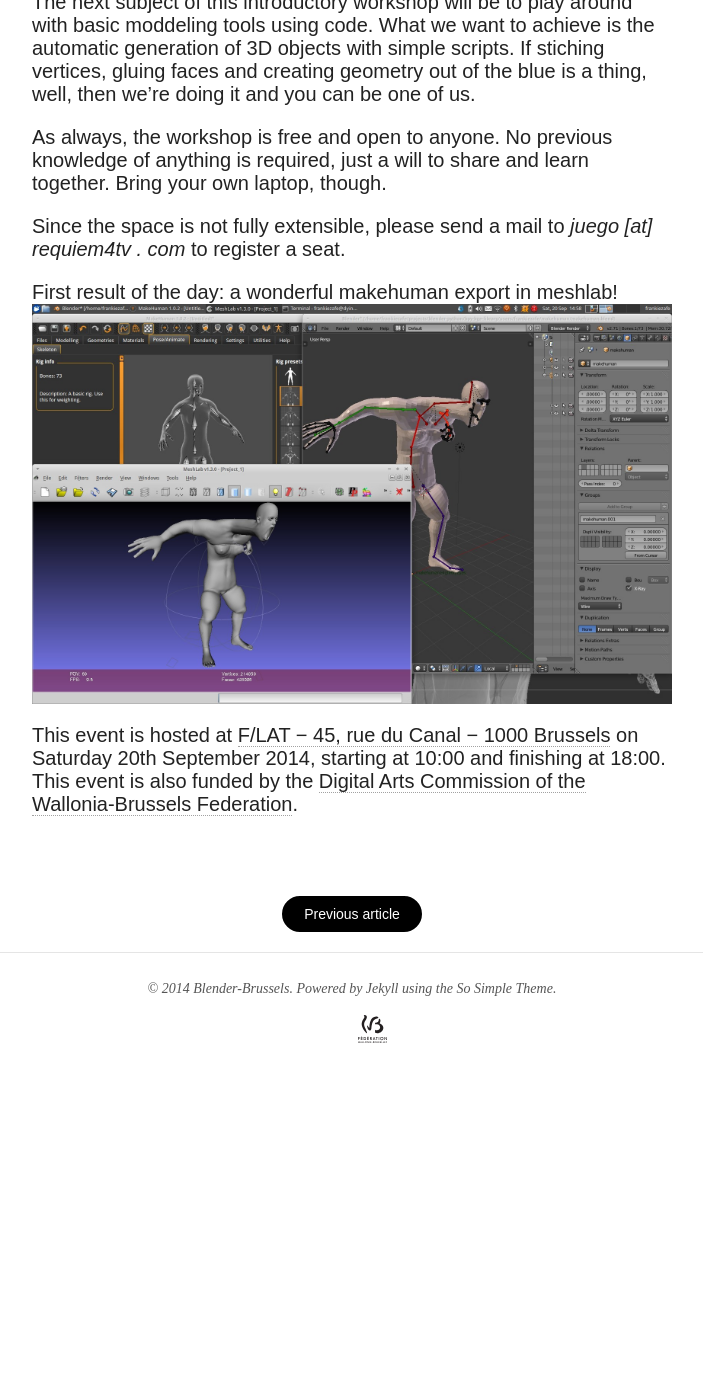
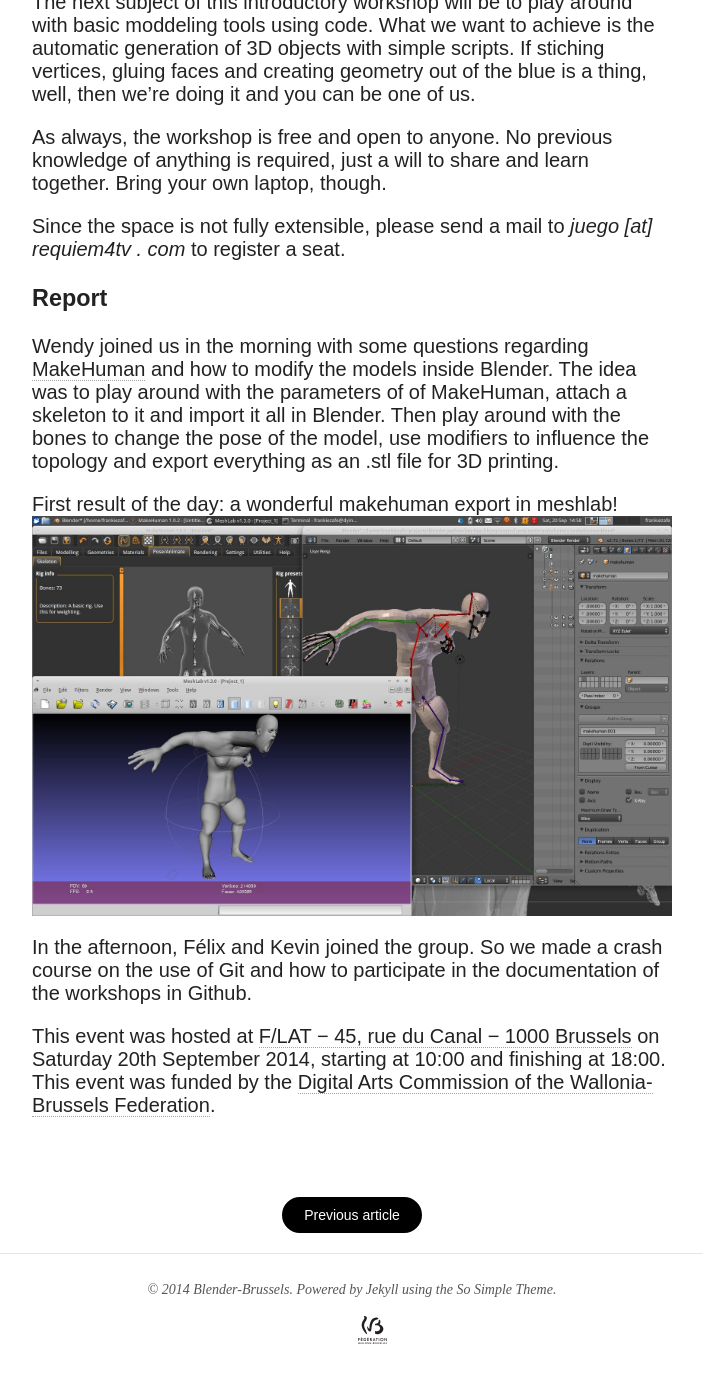
Before and after one commit to Blender-Brussels/blender-brussels.github.io, a Jekyll site: the page built from _posts/2014-09-20-new-place-new-faces.md, in a window 1280 px wide and 1400 px high, scrolled down 1408 px. Shown: the top 1383 px of the window, without its empty margins (288-991 px from the left). Built offline with Jekyll 4.4.1, drawn with Linux system fonts in a browser that asks for light colours; nearby versions of some CDN libraries; before the commit the page ends 2507 px from its top, so only the background shows below that; some of the changed text lies outside the part shown.

Commit message:
Add report of the workshop

```diff
--- a/_posts/2014-09-20-new-place-new-faces.md
+++ b/_posts/2014-09-20-new-place-new-faces.md
@@ -13,7 +13,7 @@
 share: true
 ---
 
-After a quiet summer, the Blendre BPY/BGE workshops are back for a new academic year with lots of stuff in their pockets.
+After a quiet summer, the Blender BPY/BGE workshops are back for a new academic year with lots of stuff in their pockets.
 We will introduce new faces and plan to invite personnalities regularly to give something we might call a "master class", of course, around the topic of Python coding in the context of Blender.
 But we'll keep you informed on this in later posts. Just stay tuned.
 
@@ -41,8 +41,17 @@
 
 Since the space is not fully extensible, please send a mail to _juego [at] requiem4tv . com_ to register a seat.
 
+### Report
+
+Wendy joined us in the morning with some questions regarding [MakeHuman](http://www.makehuman.org/) and how to modify the models inside Blender.
+The idea was to play around with the parameters of of MakeHuman, attach a skeleton to it and import it all in Blender.
+Then play around with the bones to change the pose of the model, use modifiers to influence the topology and export everything as an .stl file for 3D printing.
+
 First result of the day: a wonderful makehuman export in meshlab!
 ![Ogre]({{site.url}}/images/makehuman_002.jpeg)
 
-This event is hosted at [F/LAT − 45, rue du Canal − 1000 Brussels](http://www.openstreetmap.org/#map=19/50.85476/4.34986&layers=N) on Saturday 20th September 2014, starting at 10:00 and finishing at 18:00.
-This event is also funded by the [Digital Arts Commission of the Wallonia-Brussels Federation](http://www.arts-numeriques.culture.be/).
+In the afternoon, Félix and Kevin joined the group. So we made a crash course on the use of Git and how to participate in the documentation of the workshops in Github.
+
+
+This event was hosted at [F/LAT − 45, rue du Canal − 1000 Brussels](http://www.openstreetmap.org/#map=19/50.85476/4.34986&layers=N) on Saturday 20th September 2014, starting at 10:00 and finishing at 18:00.
+This event was funded by the [Digital Arts Commission of the Wallonia-Brussels Federation](http://www.arts-numeriques.culture.be/).
```
